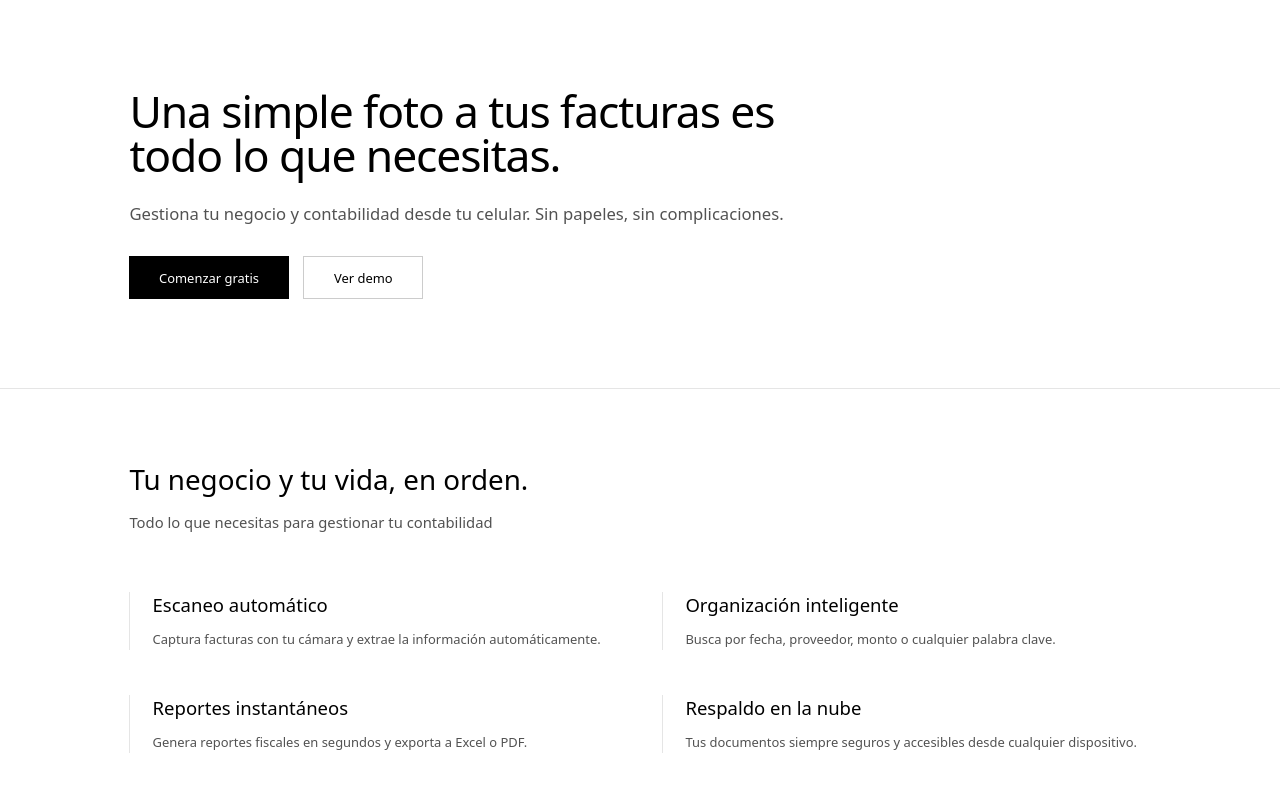
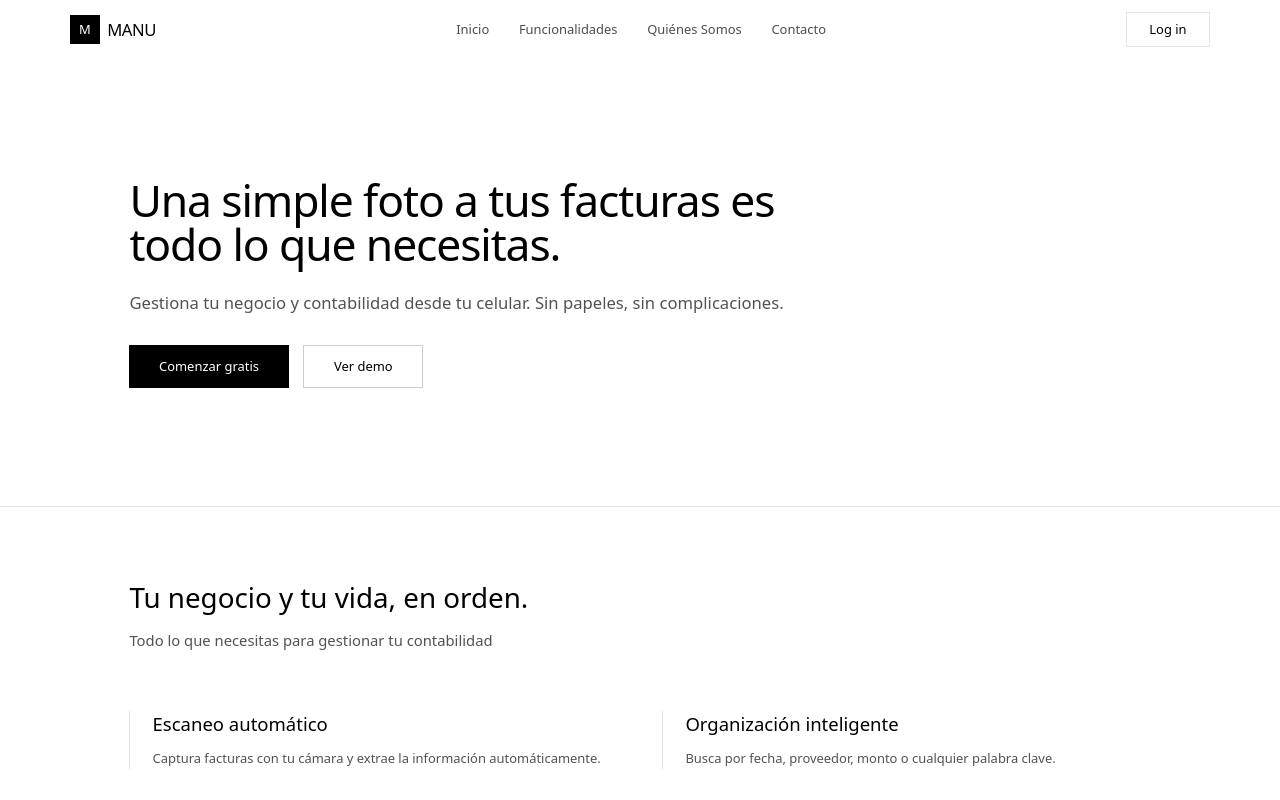
Before and after one commit to rplushn/manu-design-2, a Next.js app: page / in a window 1280 px wide. Shown: the top 800 px of the page. Built offline with nearby package versions, Linux system fonts and the light colour scheme.

Commit message:
feat: Add glassmorphism header with navigation and logo

```diff
--- a/app/layout.tsx
+++ b/app/layout.tsx
@@ -2,6 +2,7 @@ import type React from "react"
 import type { Metadata } from "next"
 import { Inter } from "next/font/google"
 import { Analytics } from "@vercel/analytics/next"
+import { Header } from "@/components/Header"
 import "./globals.css"
 
 const inter = Inter({
@@ -30,9 +31,12 @@ export default function RootLayout({
   children: React.ReactNode
 }>) {
   return (
-    <html lang="es">
+    <html lang="es" className="scroll-smooth">
       <body className={`${inter.variable} font-sans antialiased`}>
-        {children}
+        <Header />
+        <main className="pt-16">
+          {children}
+        </main>
         <Analytics />
       </body>
     </html>
--- a/components/CTA.tsx
+++ b/components/CTA.tsx
@@ -1,6 +1,6 @@
 export function CTA() {
   return (
-    <section className="border-b border-black/10 bg-black">
+    <section id="contacto" className="border-b border-black/10 bg-black">
       <div className="max-w-6xl mx-auto px-6 py-24">
         <div className="max-w-3xl mx-auto text-center">
           <h2 className="text-4xl font-light text-white mb-6">
--- a/components/Features.tsx
+++ b/components/Features.tsx
@@ -19,7 +19,7 @@ export function Features() {
   ]
 
   return (
-    <section className="border-b border-black/10">
+    <section id="funcionalidades" className="border-b border-black/10">
       <div className="max-w-6xl mx-auto px-6 py-20">
         <div className="mb-16">
           <h2 className="text-3xl font-light text-black mb-4">Tu negocio y tu vida, en orden.</h2>
--- /dev/null
+++ b/components/Header.tsx
@@ -0,0 +1,74 @@
+'use client'
+
+import { useState, useEffect } from 'react'
+import Link from 'next/link'
+
+export function Header() {
+  const [scrolled, setScrolled] = useState(false)
+
+  useEffect(() => {
+    const handleScroll = () => {
+      setScrolled(window.scrollY > 20)
+    }
+    window.addEventListener('scroll', handleScroll)
+    return () => window.removeEventListener('scroll', handleScroll)
+  }, [])
+
+  return (
+    <header
+      className={`fixed top-0 left-0 right-0 z-50 transition-all duration-300 ${
+        scrolled
+          ? 'bg-white/80 backdrop-blur-md border-b border-black/5 shadow-sm'
+          : 'bg-transparent'
+      }`}
+    >
+      <div className="max-w-7xl mx-auto px-6">
+        <div className="flex items-center justify-between h-16">
+          {/* Logo */}
+          <Link href="/" className="flex items-center gap-2 group">
+            <div className="w-8 h-8 bg-black flex items-center justify-center transition-transform group-hover:scale-105">
+              <span className="text-white text-sm font-light">M</span>
+            </div>
+            <span className="text-lg font-light text-black tracking-tight">MANU</span>
+          </Link>
+
+          {/* Navigation */}
+          <nav className="hidden md:flex items-center gap-8">
+            <Link
+              href="#inicio"
+              className="text-sm font-light text-black/70 hover:text-black transition-colors"
+            >
+              Inicio
+            </Link>
+            <Link
+              href="#funcionalidades"
+              className="text-sm font-light text-black/70 hover:text-black transition-colors"
+            >
+              Funcionalidades
+            </Link>
+            <Link
+              href="#quienes-somos"
+              className="text-sm font-light text-black/70 hover:text-black transition-colors"
+            >
+              Quiénes Somos
+            </Link>
+            <Link
+              href="#contacto"
+              className="text-sm font-light text-black/70 hover:text-black transition-colors"
+            >
+              Contacto
+            </Link>
+          </nav>
+
+          {/* Login Button */}
+          <Link
+            href="/login"
+            className="px-6 py-2 text-sm font-light text-black border border-black/10 hover:border-black/30 hover:bg-black/5 transition-all"
+          >
+            Log in
+          </Link>
+        </div>
+      </div>
+    </header>
+  )
+}
--- a/components/Hero.tsx
+++ b/components/Hero.tsx
@@ -1,7 +1,7 @@
 export function Hero() {
   return (
-    <section className="border-b border-black/10">
-      <div className="max-w-6xl mx-auto px-6 py-24">
+    <section id="inicio" className="border-b border-black/10">
+      <div className="max-w-6xl mx-auto px-6 py-32">
         <div className="max-w-3xl">
           <h1 className="text-5xl font-light text-black tracking-tight mb-6">
             Una simple foto a tus facturas es todo lo que necesitas.
--- a/components/UseCases.tsx
+++ b/components/UseCases.tsx
@@ -18,7 +18,7 @@ export function UseCases() {
   ]
 
   return (
-    <section className="border-b border-black/10">
+    <section id="quienes-somos" className="border-b border-black/10">
       <div className="max-w-6xl mx-auto px-6 py-20">
         <div className="mb-16">
           <h2 className="text-3xl font-light text-black mb-4">Hecho para Honduras.</h2>
```
